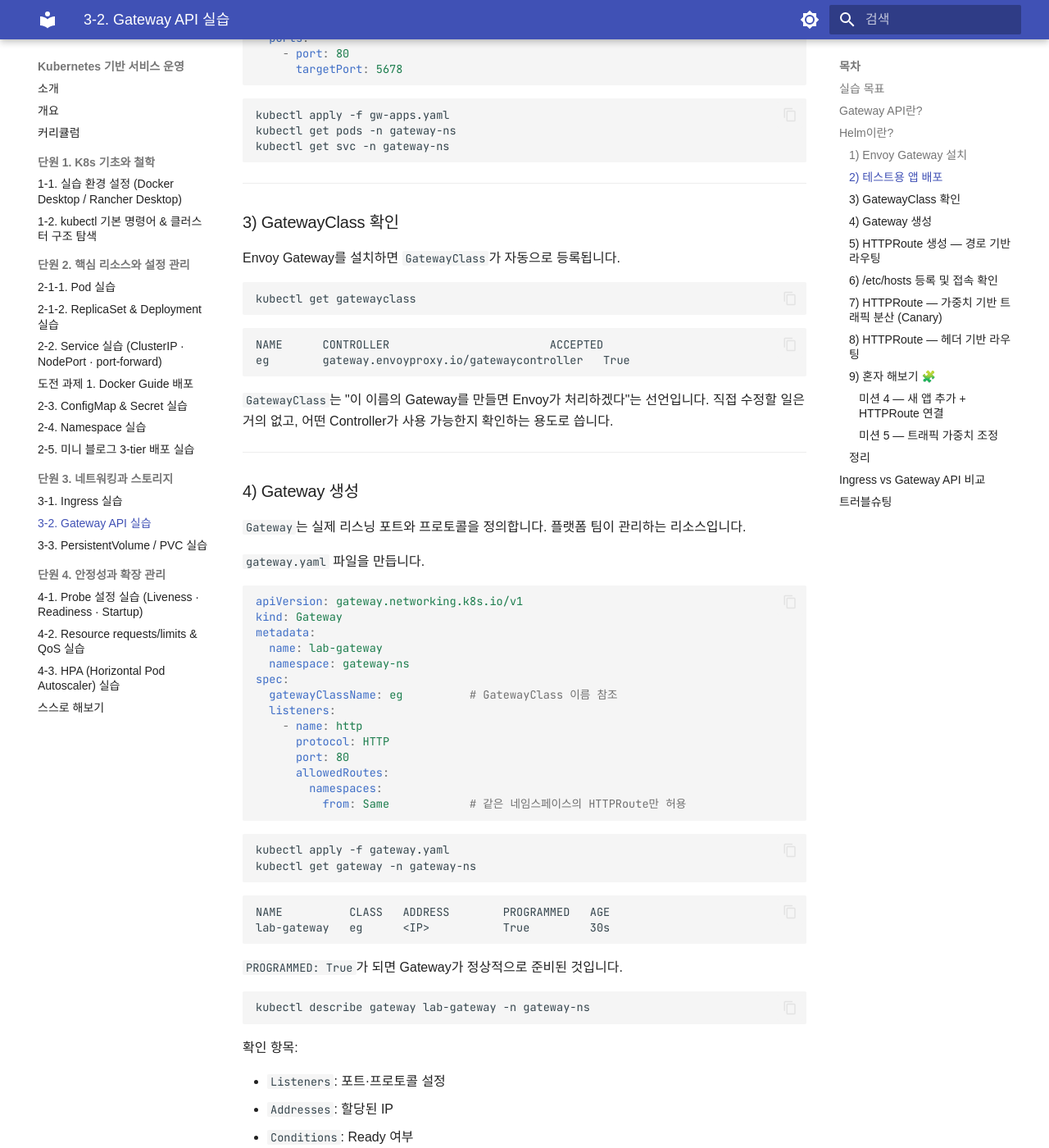
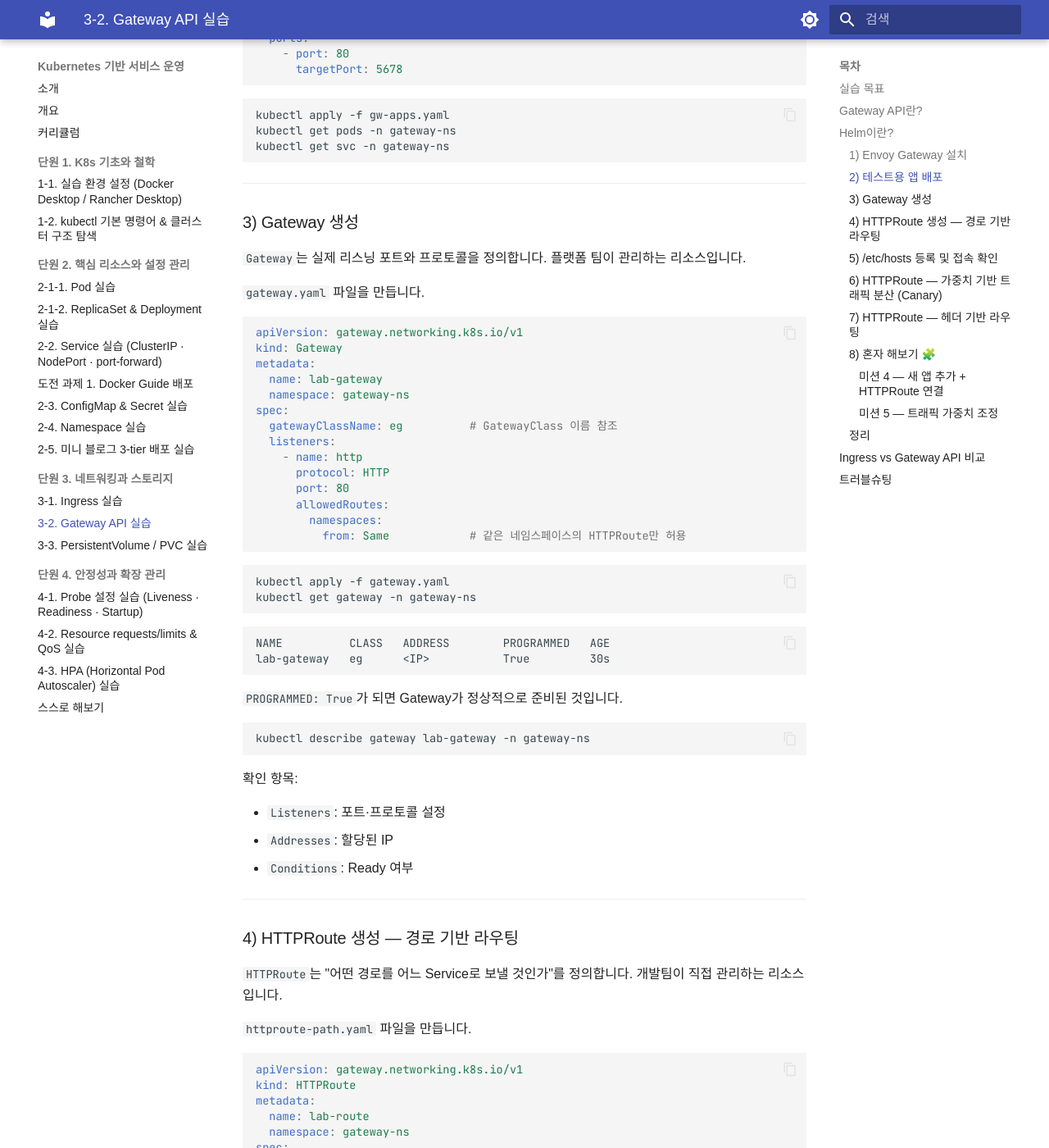
Before and after one commit to skilleat-labs/docker-k8s-labs, an MkDocs documentation site: the page built from docs/modules/module10/3-2.md, in a window 1280 px wide and 1400 px high, scrolled down 3563 px. Shown: the whole window at 82% size. Built offline with MkDocs 1.6.1 and Material for MkDocs 9.7.7, drawn with Linux system fonts in a browser that asks for light colours; some web fonts are replaced; some of the changed text lies outside the part shown.

Commit message:
docs: 3-2 GatewayClass 확인 섹션 제거 및 스텝 번호 재정렬
자동 등록된다는 잘못된 설명 섹션 삭제 (1단계에서 수동 생성으로 대체)
스텝 번호 3~8로 재정렬

Co-Authored-By: Claude Sonnet 4.6 <noreply@anthropic.com>

````diff
--- a/docs/modules/module10/3-2.md
+++ b/docs/modules/module10/3-2.md
@@ -199,24 +199,7 @@ kubectl get svc -n gateway-ns
 
 ---
 
-### 3) GatewayClass 확인
-
-Envoy Gateway를 설치하면 `GatewayClass`가 자동으로 등록됩니다.
-
-```bash
-kubectl get gatewayclass
-```
-
-```
-NAME      CONTROLLER                        ACCEPTED
-eg        gateway.envoyproxy.io/gatewaycontroller   True
-```
-
-`GatewayClass`는 "이 이름의 Gateway를 만들면 Envoy가 처리하겠다"는 선언입니다. 직접 수정할 일은 거의 없고, 어떤 Controller가 사용 가능한지 확인하는 용도로 씁니다.
-
----
-
-### 4) Gateway 생성
+### 3) Gateway 생성
 
 `Gateway`는 실제 리스닝 포트와 프로토콜을 정의합니다. 플랫폼 팀이 관리하는 리소스입니다.
 
@@ -504,7 +487,7 @@ kubectl apply -f httproute-header.yaml
 
 ---
 
-### 9) 혼자 해보기 🧩
+### 8) 혼자 해보기 🧩
 
 ---
 
````
Also changed, not shown: other parts of docs/modules/module10/3-2.md (+4 -4 lines).
